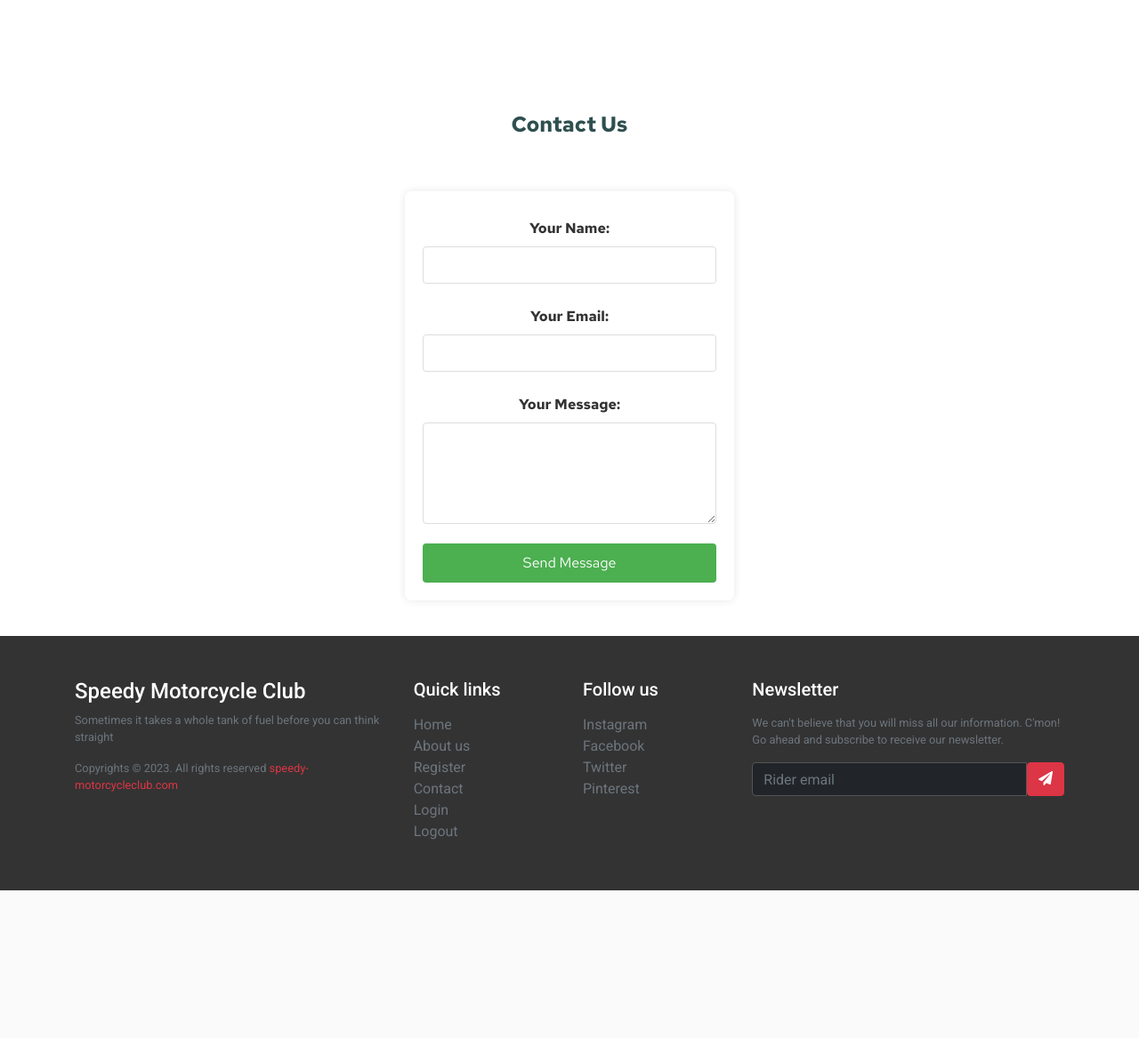
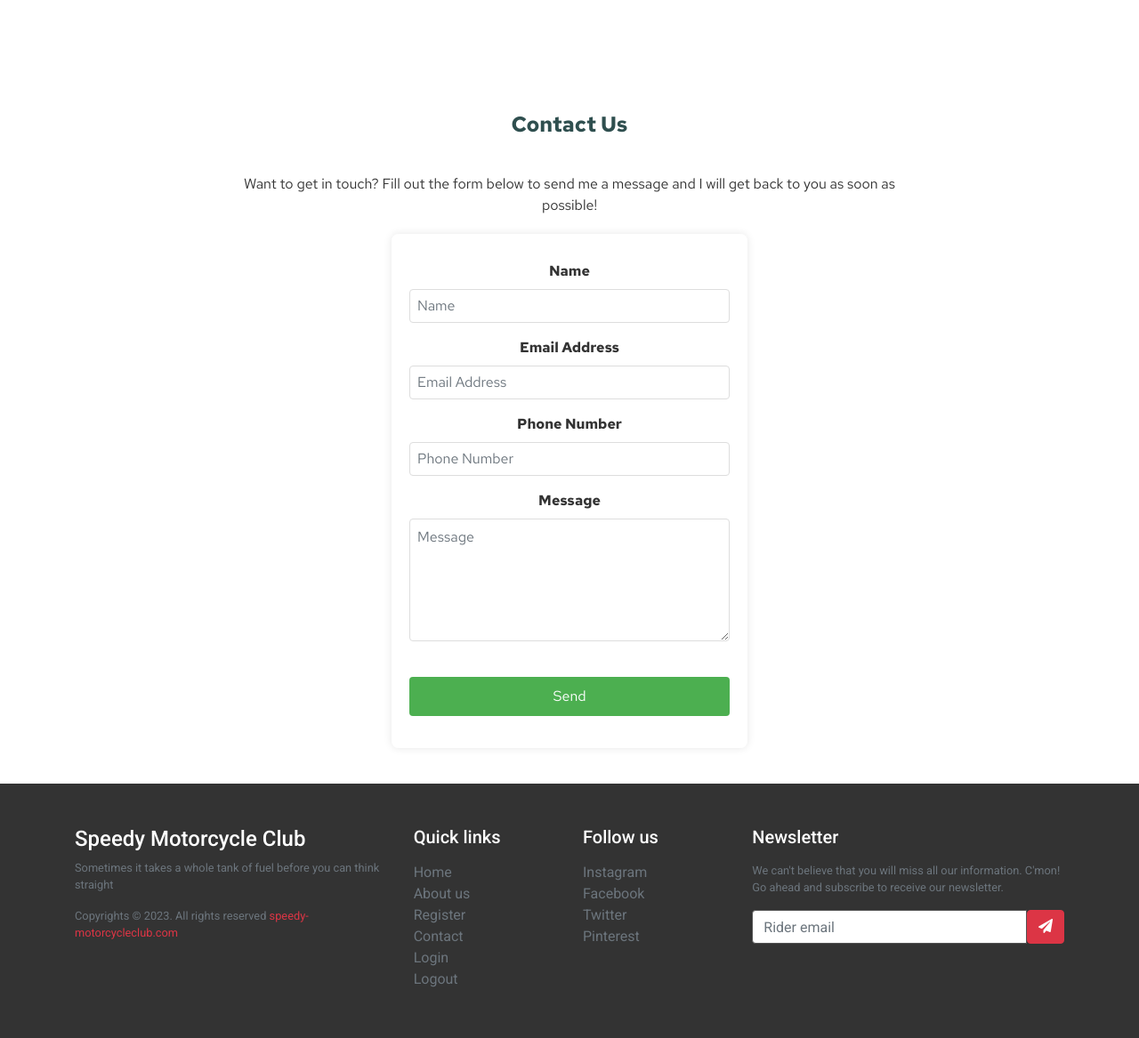
Before and after one commit to DevAlanAraki/CI-4-project, a Flask app: page /contact in a window 1280 px wide. Shown: the part 236-1403 px from the top of the page at 89% size. Before the commit the page ends 1237 px from the top, so only its background shows below. Run offline with Flask 3, Linux system fonts and the light colour scheme; some libraries are stand-ins or nearby versions.

Commit message:
Changes on contact

```diff
--- a/data/members.json
+++ b/data/members.json
@@ -40,5 +40,12 @@
         "email": "maria@test.com",
         "password": "pbkdf2:sha256:600000$gTkOcB1V3E08kdWU$31aec569c27070010165497980e3d29af0ea49203f0e94918f55dbbeb294705c",
         "event": "Paris"
+    },
+    {
+        "name": "Joao",
+        "guest_name": "Marcio",
+        "email": "joao@test.com",
+        "password": "pbkdf2:sha256:600000$8fTzjm2ESa9J3P1H$b14b0e8ddb90ee527ef006a87b6bb7ebae2ba24b75f4d33e60beeca7b0a6869b",
+        "event": "S\u00e3o Paulo"
     }
 ]
--- a/run.py
+++ b/run.py
@@ -1,12 +1,16 @@
 import os
 import json
+
 from flask import Flask, render_template, request, redirect, url_for, session, abort, flash
+if os.path.exists("env.py"):
+    import env
+
 from flask_mail import Mail, Message
 from functools import wraps
 from werkzeug.security import generate_password_hash, check_password_hash
 
 app = Flask(__name__)
-app.secret_key = os.urandom(24)
+app.secret_key = os.environ.get("SECRET_KEY")
 
 mail = Mail(app)
 
@@ -49,10 +53,12 @@ def about():
     return render_template("about.html")
 
 
-@app.route("/contact")
-def show_contact_form():
-    return render_template("contact.html")
-
+@app.route("/contact", methods=["GET", "POST"])
+def contact():
+    if request.method == "POST":
+        flash("Thanks {}, we have received your message!".format(
+            request.form.get("name")))
+    return render_template("contact.html", page_title="contact")
 
 @app.route("/register", methods=["GET", "POST"])
 def register():
@@ -198,35 +204,6 @@ def logout():
 
     return redirect(url_for("index"))
 
-@app.route("/contact", methods=["GET", "POST"])
-def contact():
-    if request.method == "POST":
-        name = request.form.get("name")
-        email = request.form.get("email")
-        message = request.form.get("message")
-
-        # Send email
-        try:
-            msg = Message('New Contact Form Submission',
-                sender=email,
-                recipients=['alanaraki90@gmail.com'],
-                html=f"<p>Name: {name}</p><p>Email: {email}</p><p>Message:<br>{message}</p>")
-
-            msg.body = f"Name: {name}\nEmail: {email}\nMessage:\n{message}"
-
-            mail.send(msg)
-
-            flash("Your message has been sent successfully!", "success")
-        except Exception as e:
-            error_message = f"An error occurred. Please try again later. Details: {str(e)}"
-            print(error_message)
-            flash(error_message, "error")
-
-        return redirect(url_for("contact"))
-
-    return render_template("contact.html")
-
-
 if __name__ == "__main__":
     app.run(
         host=os.environ.get("IP", "0.0.0.0"),
--- a/static/css/style.css
+++ b/static/css/style.css
@@ -552,6 +552,15 @@ tr:hover {
     list-style-type: none;
 }
 
+.form-control {
+    background: #fff;
+}
+
+
+.flashes {
+    list-style-type: none;
+}
+
 /* Media query for small screens */
 
 @media only screen and (max-width: 767px) {
@@ -618,6 +627,11 @@ tr:hover {
             font-size: 1.8rem;
         }
     }
+
+    body {
+        padding-top: 0;
+    }
+
 }
 
 @media only screen and (max-width:799px) {
--- a/templates/contact.html
+++ b/templates/contact.html
@@ -3,27 +3,60 @@
 
 <div class="contact-container">
 	<h1 class="contact-title">Contact Us</h1>
+	<div class="col-lg-8 col-md-10 mx-auto">
+
 		{% with messages = get_flashed_messages() %}
 		{% if messages %}
-            <div class="flash-messages">
+		<ul class="flashes">
 			{% for message in messages %}
-                    <div class="flash-message {{ message[1] }}">{{ message }}</div>
+			<li>{{ message }}</li>
 			{% endfor %}
-            </div>
+		</ul>
 		{% endif %}
 		{% endwith %}
-    <form action="{{ url_for('contact') }}" method="post">
-        <label for="name">Your Name:</label>
-        <input type="text" id="name" name="name" required>
 
-        <label for="email">Your Email:</label>
-        <input type="email" id="email" name="email" required>
-
-        <label for="message">Your Message:</label>
-        <textarea id="message" name="message" rows="4" required></textarea>
-
-        <button type="submit">Send Message</button>
+		<p>Want to get in touch? Fill out the form below to send me a message and I will get back to you as soon as
+			possible!</p>
+		<form method="POST" name="sentMessage" id="contactForm" novalidate>
+			<div class="control-group">
+				<div class="form-group floating-label-form-group controls">
+					<label>Name</label>
+					<input type="text" class="form-control" placeholder="Name" name="name" id="name" required
+						data-validation-required-message="Please enter your name.">
+					<p class="help-block text-danger"></p>
+				</div>
+			</div>
+			<div class="control-group">
+				<div class="form-group floating-label-form-group controls">
+					<label>Email Address</label>
+					<input type="email" class="form-control" placeholder="Email Address" name="email" id="email"
+						required data-validation-required-message="Please enter your email address.">
+					<p class="help-block text-danger"></p>
+				</div>
+			</div>
+			<div class="control-group">
+				<div class="form-group col-xs-12 floating-label-form-group controls">
+					<label>Phone Number</label>
+					<input type="tel" class="form-control" placeholder="Phone Number" name="phone" id="phone" required
+						data-validation-required-message="Please enter your phone number.">
+					<p class="help-block text-danger"></p>
+				</div>
+			</div>
+			<div class="control-group">
+				<div class="form-group floating-label-form-group controls">
+					<label>Message</label>
+					<textarea rows="5" class="form-control" placeholder="Message" name="message" id="message" required
+						data-validation-required-message="Please enter a message."></textarea>
+					<p class="help-block text-danger"></p>
+				</div>
+			</div>
+			<br>
+			<div id="success"></div>
+			<div class="form-group">
+				<button type="submit" class="btn btn-primary" id="sendMessageButton">Send</button>
+			</div>
 		</form>
+	</div>
 </div>
 
 {% endblock %}
```
Also changed, not shown: 1 other file. Lines whose indentation alone changed are shown as unchanged.
